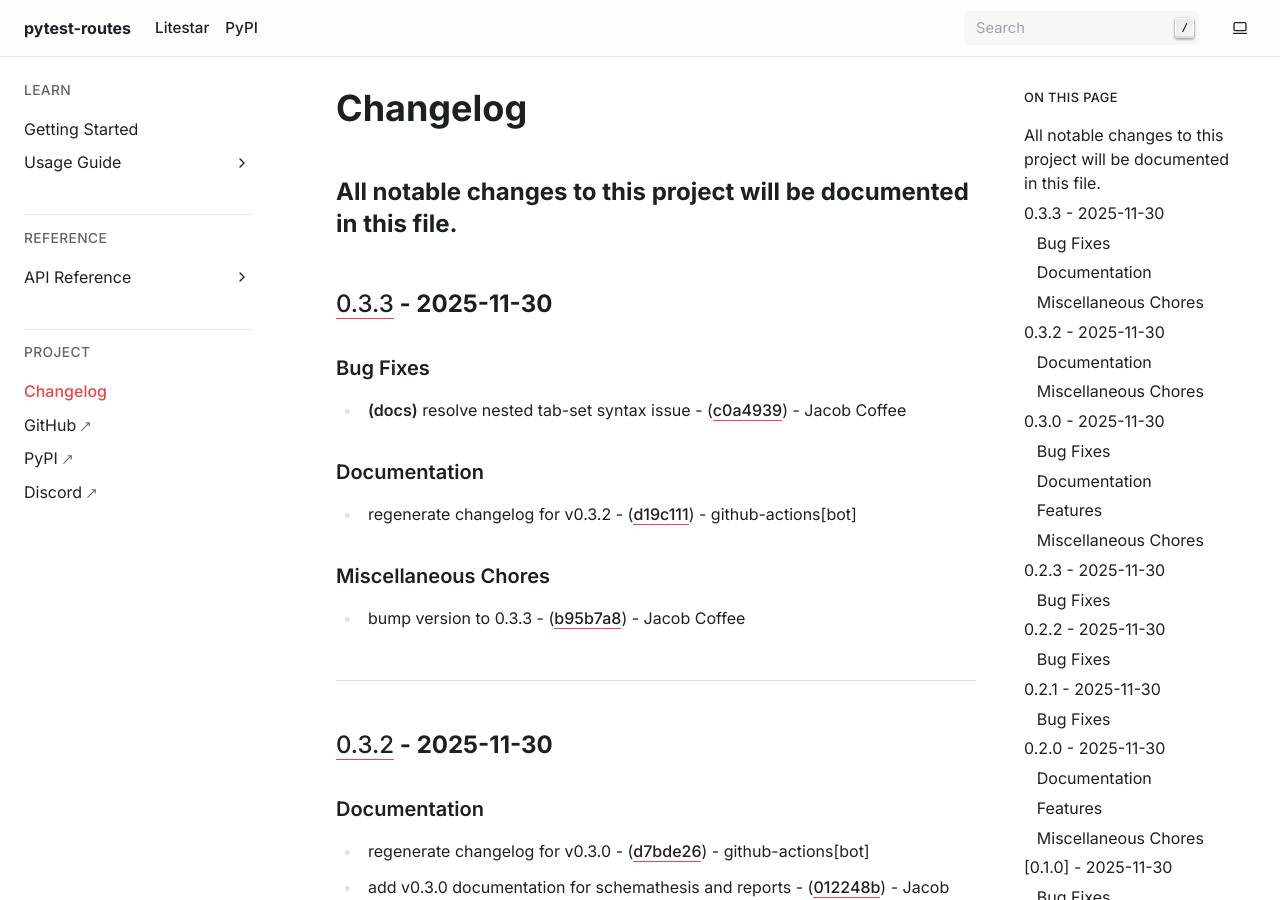
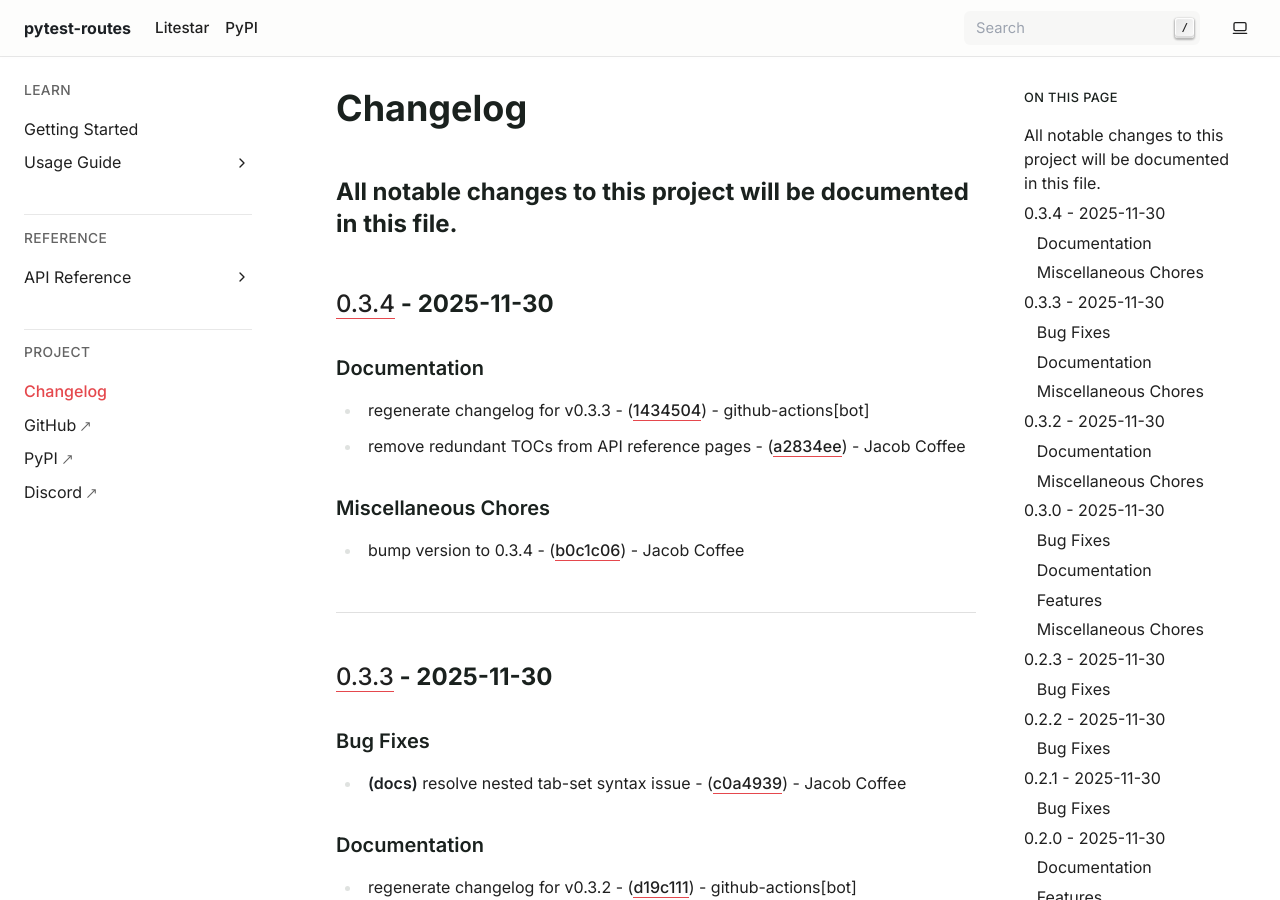
Before and after one commit to JacobCoffee/pytest-routes, a Sphinx documentation site: the page built from docs/changelog.md, in a window 1280 px wide and 900 px high. Built offline with Sphinx 7.4.7, drawn with Linux system fonts in a browser that asks for light colours; the version number is read from the project's files by our own code.

Commit message:
docs: regenerate changelog for v0.3.4

```diff
--- a/docs/changelog.md
+++ b/docs/changelog.md
@@ -1,6 +1,18 @@
 # Changelog
 
 All notable changes to this project will be documented in this file.
+---
+## [0.3.4](https://github.com/JacobCoffee/pytest-routes/compare/v0.3.3..v0.3.4) - 2025-11-30
+
+### Documentation
+
+- regenerate changelog for v0.3.3 - ([1434504](https://github.com/JacobCoffee/pytest-routes/commit/14345048f6c977aaadb95ac57abae49633adaf40)) - github-actions[bot]
+- remove redundant TOCs from API reference pages - ([a2834ee](https://github.com/JacobCoffee/pytest-routes/commit/a2834ee0cae550a6b5cce4cb25e8966d06abdea1)) - Jacob Coffee
+
+### Miscellaneous Chores
+
+- bump version to 0.3.4 - ([b0c1c06](https://github.com/JacobCoffee/pytest-routes/commit/b0c1c066a41e557fad320351ad4c3ab059dc90c3)) - Jacob Coffee
+
 ---
 ## [0.3.3](https://github.com/JacobCoffee/pytest-routes/compare/v0.3.2..v0.3.3) - 2025-11-30
 
```
